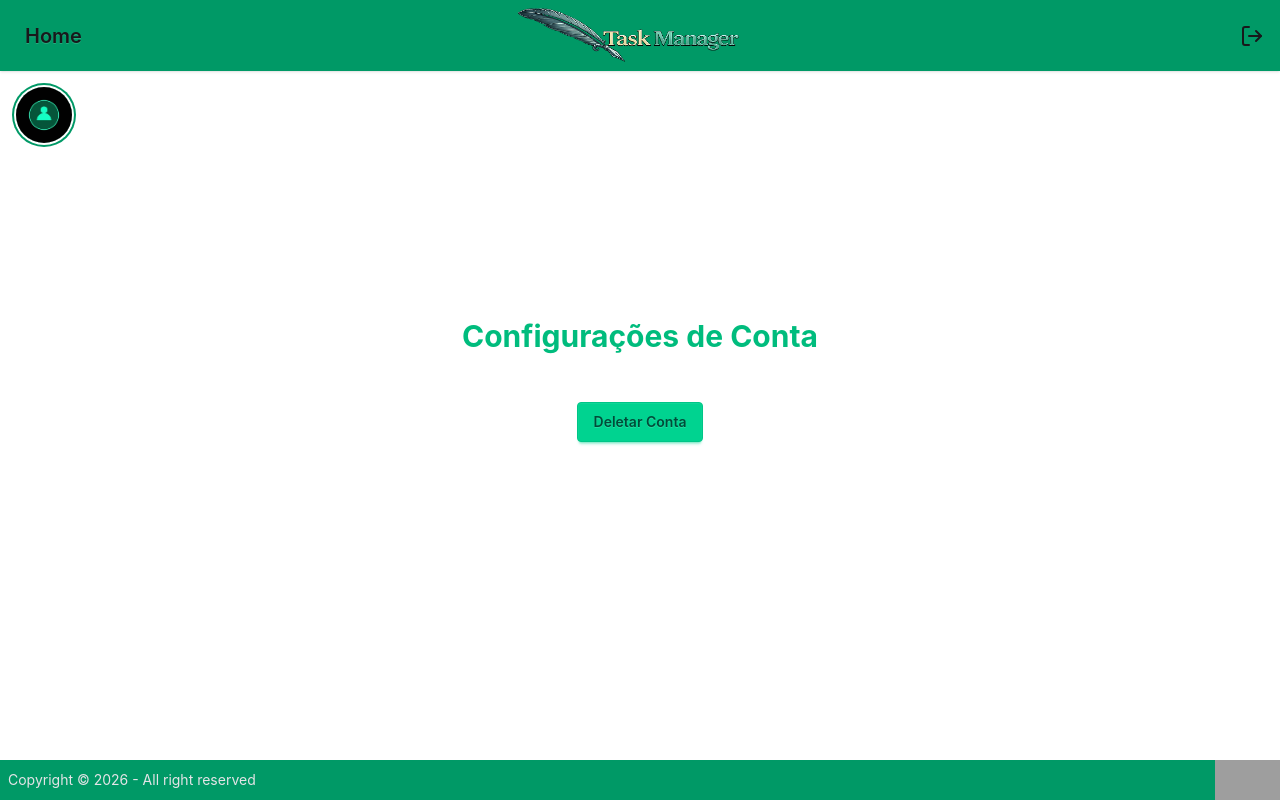
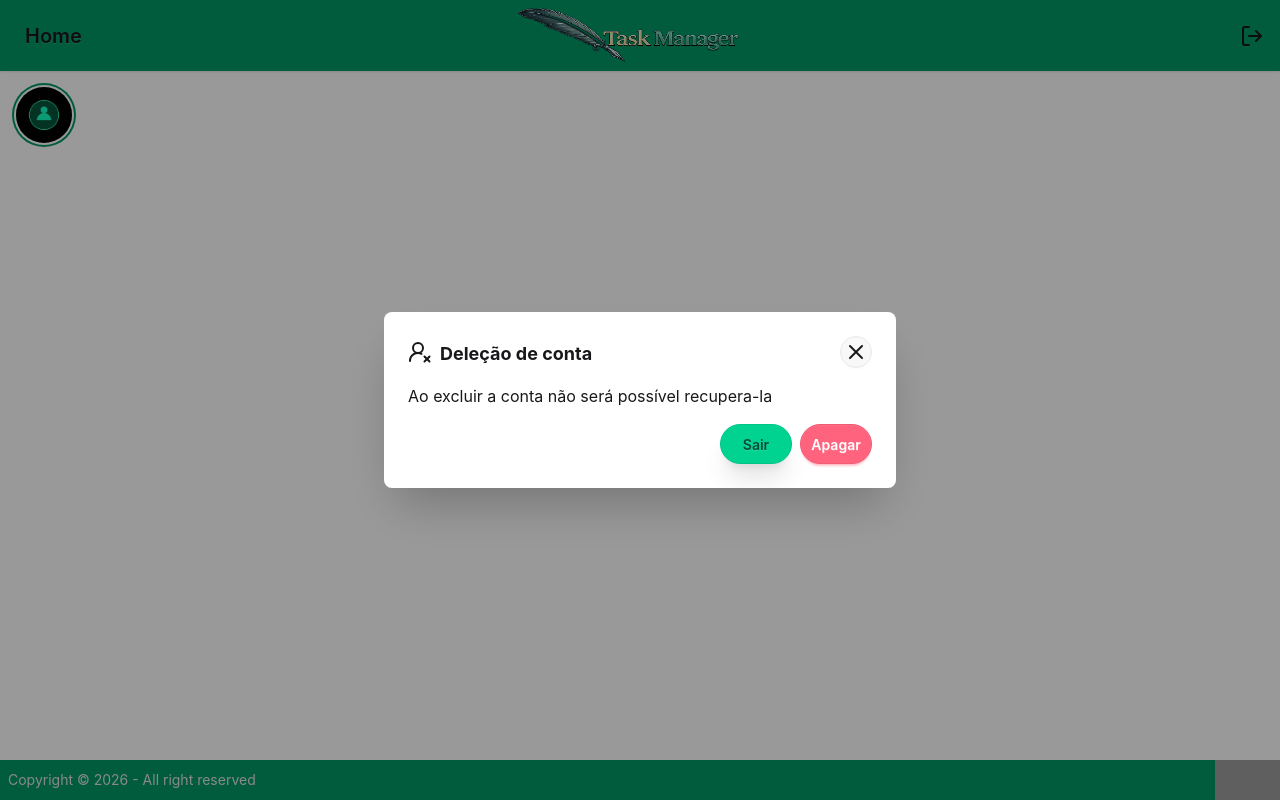
Before and after one commit to HenriqueCoruqieri/task_manager, a React (Vite) app: page /1/dashboard/account in a window 1280 px wide. Both pictures are taken after a click on the button "Deletar Conta". Built offline with nearby package versions, Linux system fonts and the light colour scheme; grey boxes are pictures that could not be loaded.

Commit message:
feat: ensure user can delete account

```diff
--- a/src/components/modals/delete-account-modal.jsx
+++ b/src/components/modals/delete-account-modal.jsx
@@ -1,5 +1,45 @@
-const DeleteAccountModal = () => {
-  return <div className="">a</div>
+import { UserRoundX, X } from "lucide-react"
+
+const DeleteAccountModal = ({ dialogRef, onConfirm }) => {
+  return (
+    <dialog ref={dialogRef} className="modal">
+      <div className="modal-box">
+        <div className="flex justify-between">
+          <div className="flex gap-2 mt-1">
+            <UserRoundX />
+            <h3 className="font-bold text-lg mb-4">Deleção de conta</h3>
+          </div>
+
+          <button type="button" className="btn btn-sm btn-circle rounded-full">
+            <X />
+          </button>
+        </div>
+
+        <p className="mb-4">Ao excluir a conta não será possível recupera-la</p>
+
+        <div className="flex justify-end gap-2">
+          <button
+            type="button"
+            className="btn btn-success w-18 rounded-full shadow-xl"
+            onClick={() => dialogRef.current.close()}
+          >
+            Sair
+          </button>
+          <button
+            type="button"
+            className="btn btn-error w-18 text-white rounded-full"
+            onClick={onConfirm}
+          >
+            Apagar
+          </button>
+        </div>
+      </div>
+
+      <form method="dialog" className="modal-backdrop">
+        <button>fechar</button>
+      </form>
+    </dialog>
+  )
 }
 
 export default DeleteAccountModal
--- a/src/components/modals/register-button.jsx
+++ b/src/components/modals/register-button.jsx
@@ -21,7 +21,7 @@ const schema = z
   })
 
 const RegisterButton = () => {
-  const modal = useRef(null)
+  const registerModal = useRef(null)
   const [success, setSuccess] = useState(false)
 
   const {
@@ -44,7 +44,7 @@ const RegisterButton = () => {
     })
 
     if (response.ok) {
-      modal.current.close()
+      registerModal.current.close()
       reset()
       setSuccess(true)
       setTimeout(() => setSuccess(false), 3000)
@@ -56,7 +56,7 @@ const RegisterButton = () => {
 
   const handleOpen = () => {
     reset()
-    modal.current.showModal()
+    registerModal.current.showModal()
   }
 
   return (
@@ -76,7 +76,7 @@ const RegisterButton = () => {
         Cadastrar
       </button>
 
-      <dialog ref={modal} className="modal">
+      <dialog ref={registerModal} className="modal">
         <div className="modal-box">
           <div className="flex justify-between">
             <div className="flex gap-2 mt-1">
@@ -87,7 +87,7 @@ const RegisterButton = () => {
             <div className="flex mb-8">
               <button
                 className="btn btn-sm btn-circle rounded-full"
-                onClick={() => modal.current.close()}
+                onClick={() => registerModal.current.close()}
               >
                 <X />
               </button>
--- a/src/pages/account.jsx
+++ b/src/pages/account.jsx
@@ -1,8 +1,31 @@
+import { useRef } from "react"
+import { useNavigate } from "react-router-dom"
+
 import Footer from "../components/footer"
 import Header from "../components/header"
 import UserMenu from "../components/user-menu"
+import DeleteAccountModal from "../components/modals/delete-account-modal"
 
 const Account = () => {
+  const deleteAccountDialogRef = useRef(null)
+  const navigate = useNavigate()
+
+  const handleDeleteAccount = async () => {
+    const userId = localStorage.getItem("userId")
+    const response = await fetch(`http://localhost:8000/user/${userId}`, {
+      method: "DELETE",
+    })
+
+    if (response.ok) {
+      localStorage.removeItem("token")
+      localStorage.removeItem("userId")
+      navigate("/")
+    } else {
+      const error = await response.json()
+      console.error(error)
+    }
+  }
+
   return (
     <div className="flex flex-col min-h-screen">
       <Header />
@@ -12,9 +35,20 @@ const Account = () => {
           Configurações de Conta
         </h1>
         <div className="flex mt-12">
-          <button className="btn btn-success">Deletar Conta</button>
+          <button
+            className="btn btn-success"
+            onClick={() => deleteAccountDialogRef.current.showModal()}
+          >
+            Deletar Conta
+          </button>
         </div>
       </div>
+
+      <DeleteAccountModal
+        dialogRef={deleteAccountDialogRef}
+        onConfirm={handleDeleteAccount}
+      />
+
       <Footer />
     </div>
   )
```
